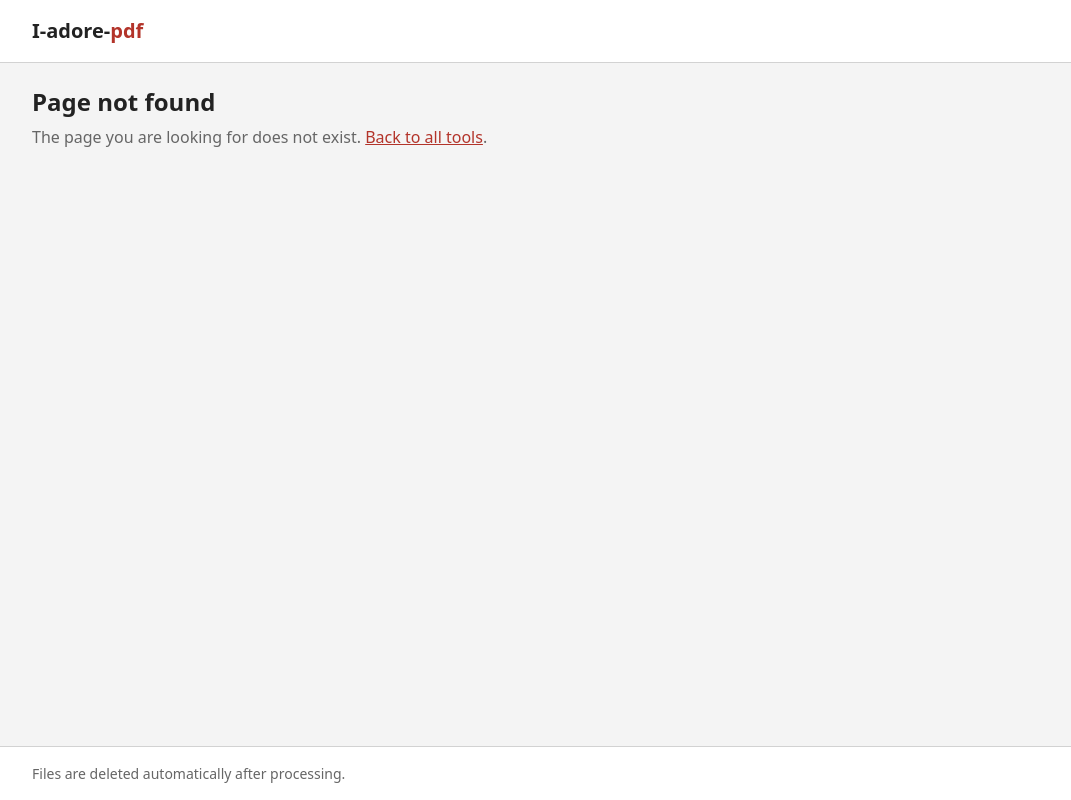
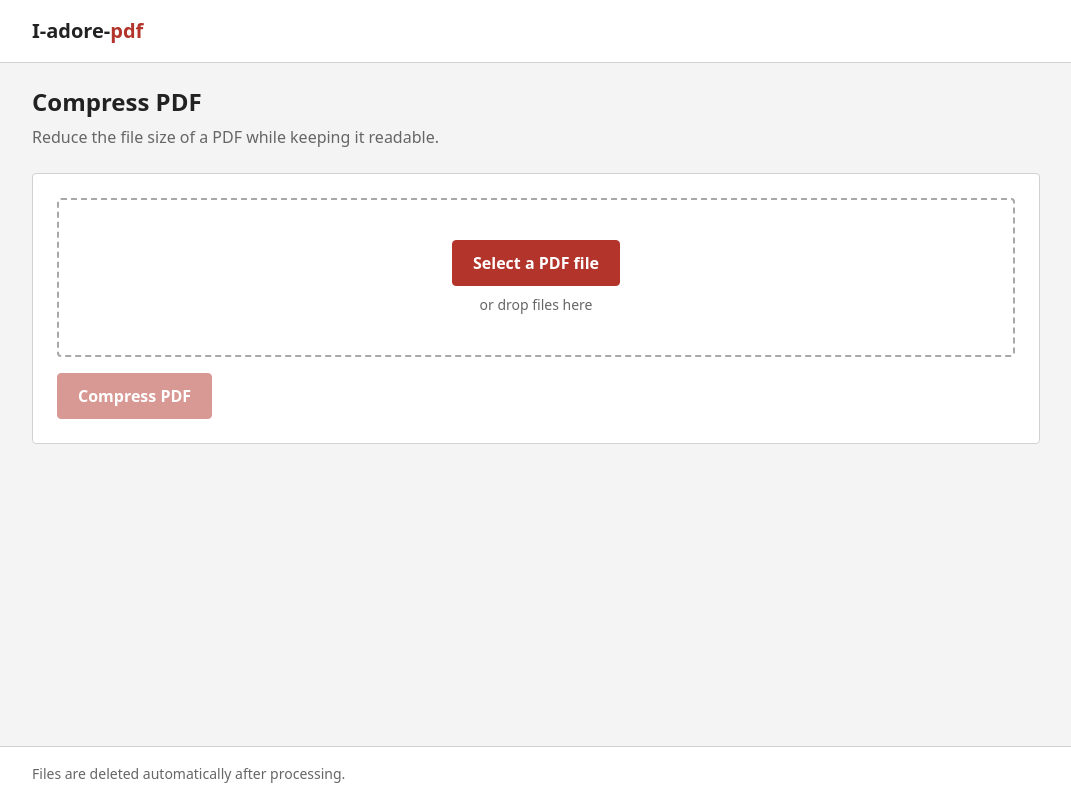
Before and after one commit to beambomb/I-adore-pdf, a React (Vite) app in the folder frontend/: page /compress in a window 1280 px wide. Before the commit this address had no page. Shown: the whole page, without its empty margins (104-1175 px from the left). Built offline with nearby package versions, Linux system fonts and the light colour scheme.

Commit message:
feat(ui): add compress page with size comparison and home card

```diff
--- a/frontend/src/App.tsx
+++ b/frontend/src/App.tsx
@@ -1,5 +1,6 @@
 import { Route, Routes } from "react-router-dom";
 import Layout from "./components/Layout";
+import CompressPage from "./pages/CompressPage";
 import HomePage from "./pages/HomePage";
 import ImageToPdfPage from "./pages/ImageToPdfPage";
 import MergePage from "./pages/MergePage";
@@ -14,6 +15,7 @@ export default function App() {
         <Route path="merge" element={<MergePage />} />
         <Route path="split" element={<SplitPage />} />
         <Route path="image-to-pdf" element={<ImageToPdfPage />} />
+        <Route path="compress" element={<CompressPage />} />
         <Route path="*" element={<NotFoundPage />} />
       </Route>
     </Routes>
--- /dev/null
+++ b/frontend/src/pages/CompressPage.tsx
@@ -0,0 +1,106 @@
+import { useState } from "react";
+import { ApiError, formatBytes, postForm } from "../api/client";
+import FileDropzone from "../components/FileDropzone";
+import ResultPanel from "../components/ResultPanel";
+import ToolLayout from "../components/ToolLayout";
+import { LEVELS, describeSavings, type CompressResult, type CompressionLevel } from "../lib/compression";
+
+export default function CompressPage() {
+  const [file, setFile] = useState<File | null>(null);
+  const [level, setLevel] = useState<CompressionLevel>("medium");
+  const [busy, setBusy] = useState(false);
+  const [progress, setProgress] = useState(0);
+  const [error, setError] = useState<string | null>(null);
+  const [result, setResult] = useState<CompressResult | null>(null);
+
+  async function compress() {
+    if (!file) return;
+    setBusy(true);
+    setError(null);
+    setProgress(0);
+    const form = new FormData();
+    form.append("file", file, file.name);
+    form.append("level", level);
+    try {
+      setResult(await postForm<CompressResult>("/api/compress", form, setProgress));
+    } catch (err) {
+      setError(err instanceof ApiError ? err.message : "Something went wrong. Please try again.");
+    } finally {
+      setBusy(false);
+    }
+  }
+
+  function reset() {
+    setFile(null);
+    setResult(null);
+    setError(null);
+    setProgress(0);
+  }
+
+  return (
+    <ToolLayout
+      title="Compress PDF"
+      description="Reduce the file size of a PDF while keeping it readable."
+    >
+      {result ? (
+        <ResultPanel
+          result={result}
+          summary={describeSavings(result)}
+          onReset={reset}
+          resetLabel="Compress another file"
+        />
+      ) : (
+        <>
+          {!file ? (
+            <FileDropzone
+              accept={["application/pdf", ".pdf"]}
+              disabled={busy}
+              label="Select a PDF file"
+              onFiles={(files) => {
+                setFile(files[0]);
+                setError(null);
+              }}
+            />
+          ) : (
+            <p className="file-summary">
+              <strong>{file.name}</strong> ({formatBytes(file.size)}){" "}
+              <button type="button" className="btn btn--secondary btn--small" disabled={busy} onClick={reset}>
+                Change file
+              </button>
+            </p>
+          )}
+
+          {file && (
+            <fieldset className="field-group" disabled={busy}>
+              <legend>Compression level</legend>
+              {LEVELS.map((option) => (
+                <label key={option.value} className="radio">
+                  <input
+                    type="radio"
+                    name="level"
+                    checked={level === option.value}
+                    onChange={() => setLevel(option.value)}
+                  />{" "}
+                  <strong>{option.label}</strong>
+                  <span className="hint hint--inline"> {option.description}</span>
+                </label>
+              ))}
+            </fieldset>
+          )}
+
+          {busy && <progress className="progress" value={progress} max={1} aria-label="Upload progress" />}
+          {error && (
+            <p className="alert" role="alert">
+              {error}
+            </p>
+          )}
+          <div className="actions">
+            <button type="button" className="btn" disabled={busy || !file} onClick={compress}>
+              {busy ? "Compressing..." : "Compress PDF"}
+            </button>
+          </div>
+        </>
+      )}
+    </ToolLayout>
+  );
+}
--- a/frontend/src/styles/global.css
+++ b/frontend/src/styles/global.css
@@ -335,3 +335,8 @@ a {
   border-radius: var(--radius);
   background: var(--color-bg);
 }
+
+.hint--inline {
+  display: block;
+  margin: 0 0 var(--space-2) 22px;
+}
--- a/frontend/src/tools.ts
+++ b/frontend/src/tools.ts
@@ -21,4 +21,9 @@ export const tools: ToolInfo[] = [
     title: "Image to PDF",
     description: "Convert JPG, PNG or WEBP images into a PDF document.",
   },
+  {
+    path: "/compress",
+    title: "Compress PDF",
+    description: "Reduce PDF file size with three quality presets.",
+  },
 ];
```
